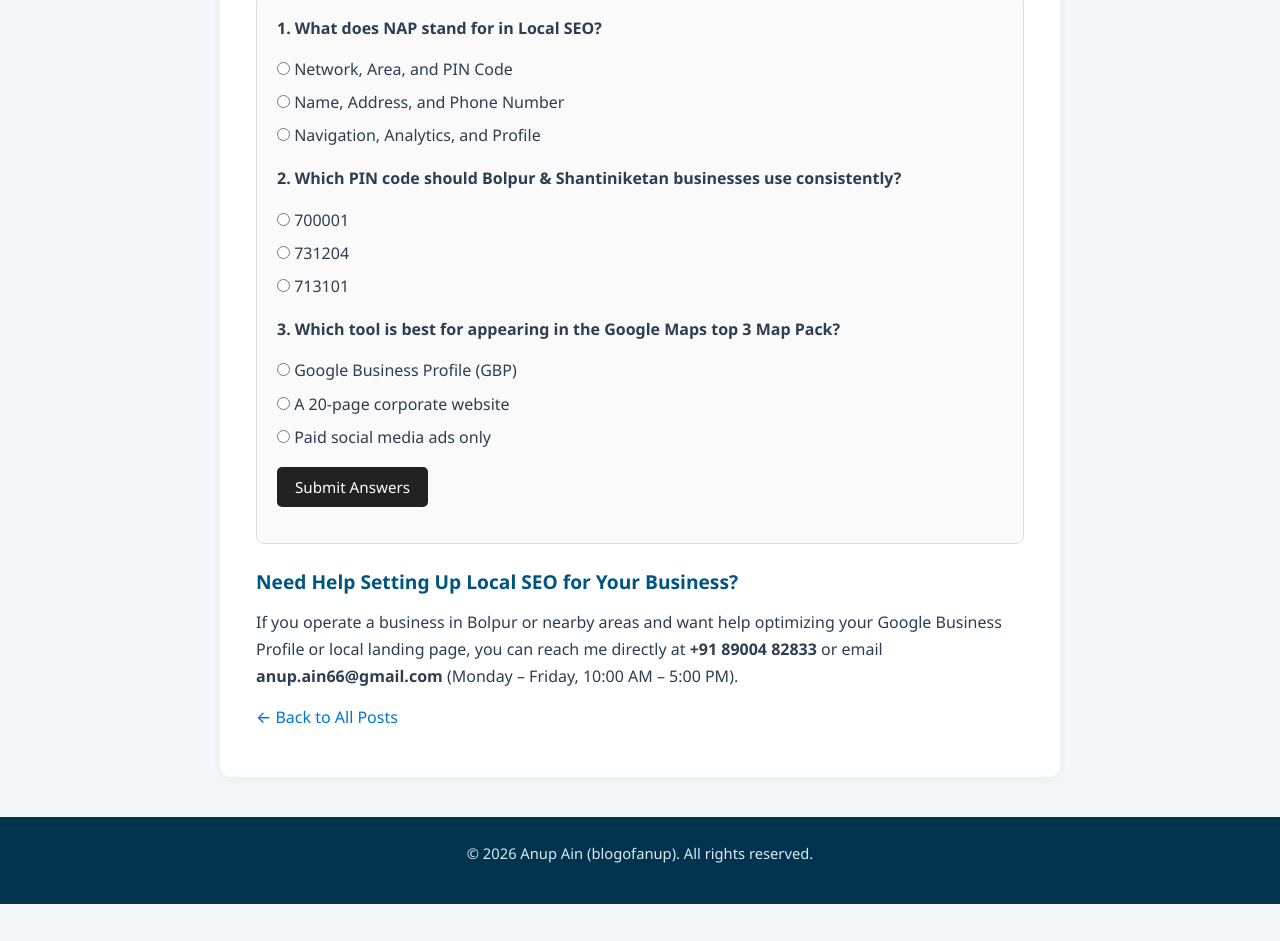
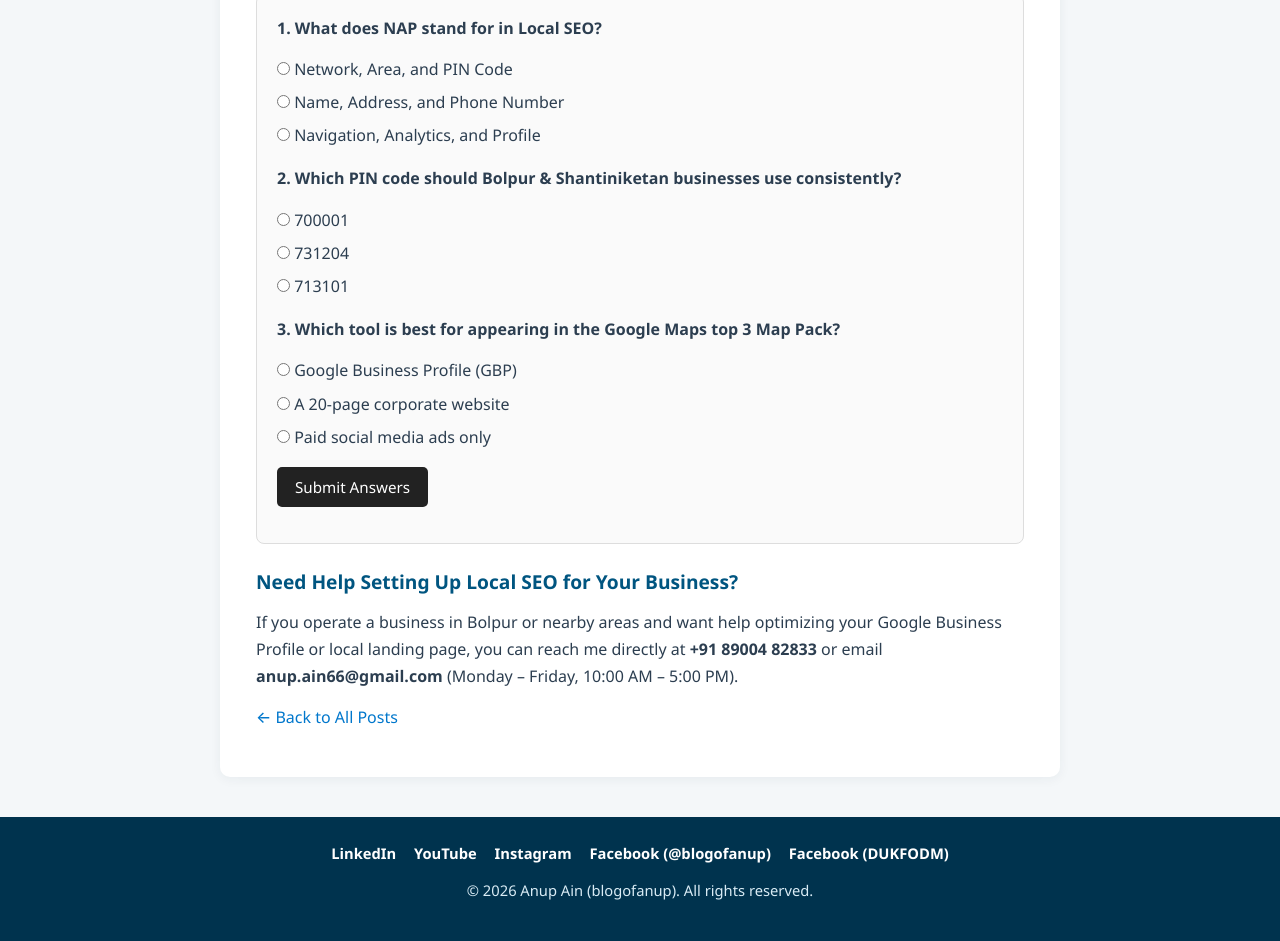
Before and after one commit to blogofanup/anup-portfolio, a plain HTML site: page blog/local-seo-bolpur.html in a window 1280 px wide. Shown: the part 3859-4800 px from the top of the page. Before the commit the page ends 4763 px from the top, so only its background shows below. Drawn offline with Linux system fonts and the light colour scheme.

Commit message:
Update local-seo-bolpur.html

```diff
--- a/blog/local-seo-bolpur.html
+++ b/blog/local-seo-bolpur.html
@@ -365,10 +365,17 @@
   </article>
 
   <footer>
-    <div class="container">
-      <p>&copy; 2026 Anup Ain (blogofanup). All rights reserved.</p>
-    </div>
-  </footer>
+  <div class="container">
+    <p style="margin-bottom: 12px;">
+      <a href="https://www.linkedin.com/in/blogofanup" target="_blank" rel="noopener" style="color: #ffffff; margin-right: 14px; font-weight: 600; text-decoration: none;">LinkedIn</a>
+      <a href="https://www.youtube.com/@blogofanup" target="_blank" rel="noopener" style="color: #ffffff; margin-right: 14px; font-weight: 600; text-decoration: none;">YouTube</a>
+      <a href="https://www.instagram.com/blogofanup" target="_blank" rel="noopener" style="color: #ffffff; margin-right: 14px; font-weight: 600; text-decoration: none;">Instagram</a>
+      <a href="https://www.facebook.com/blogofanup" target="_blank" rel="noopener" style="color: #ffffff; margin-right: 14px; font-weight: 600; text-decoration: none;">Facebook (@blogofanup)</a>
+      <a href="https://www.facebook.com/dukfodm" target="_blank" rel="noopener" style="color: #ffffff; font-weight: 600; text-decoration: none;">Facebook (DUKFODM)</a>
+    </p>
+    <p>&copy; 2026 Anup Ain (blogofanup). All rights reserved.</p>
+  </div>
+</footer>
 
 </body>
 </html>
```
